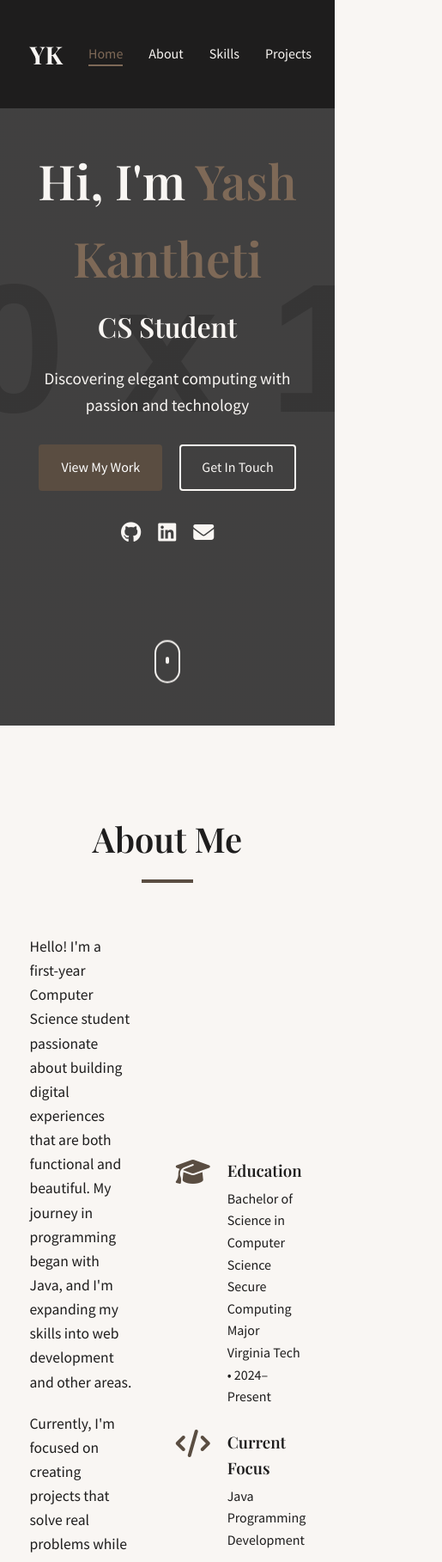
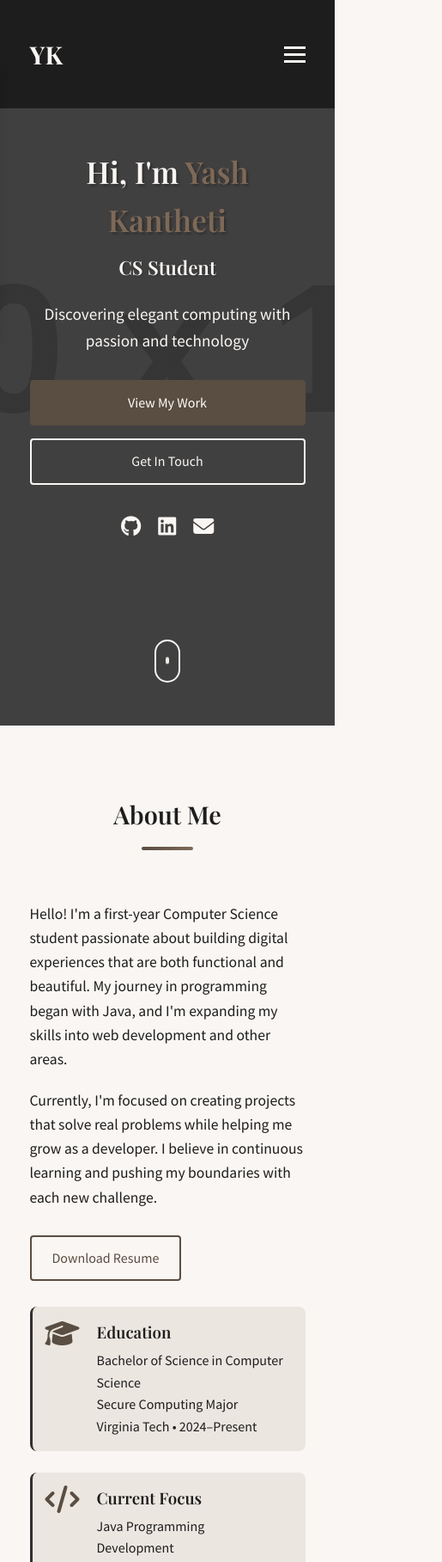
Before and after one commit to YashKantheti/website, a plain HTML site: page index.html in a window 390 px wide. Shown: the top 1817 px of the page at 86% size, 515 px wide, since content can reach past the window. Drawn offline with nearby package versions, Linux system fonts and the light colour scheme; placeholder pictures from the web are drawn by us.

Commit message:
Update style.css

```diff
--- a/style.css
+++ b/style.css
@@ -13,6 +13,13 @@
     --transition: all 0.3s ease;
     --shadow: 0 4px 6px rgba(30, 29, 29, 0.1); /* Americano with opacity */
     --hover-shadow: 0 10px 20px rgba(30, 29, 29, 0.15); /* Americano with opacity */
+
+    /* Adding the complete color codes from the palette */
+    --mocha: #5A4D41; /* Mocha #5A4D41 */
+    --americano: #1E1D1D; /* Americano #1E1D1D */
+    --chai: #7E6957; /* Chai #7E6957 */
+    --roast: #867C70; /* Roast #867C70 */
+    --brew: #303031; /* Brew #303031 */
 }
 
 * {
@@ -125,12 +132,31 @@ img {
 .underline {
     height: 4px;
     width: 60px;
-    background-color: var(--primary-color);
+    background: linear-gradient(to right, var(--mocha), var(--chai));
     margin: 0 auto;
+    border-radius: 2px;
 }
 
 .highlight {
-    color: var(--accent-color);
+    color: var(--chai);
+    position: relative;
+}
+
+.highlight::after {
+    content: '';
+    position: absolute;
+    bottom: 0;
+    left: 0;
+    width: 100%;
+    height: 30%;
+    background-color: var(--roast);
+    opacity: 0.2;
+    z-index: -1;
+    border-radius: 4px;
+}
+
+.accent-text {
+    color: var(--roast);
 }
 
 /* Navigation */
@@ -186,7 +212,7 @@ img {
     left: 0;
     width: 0;
     height: 2px;
-    background-color: var(--accent-color);
+    background: linear-gradient(to right, var(--roast), var(--chai));
     transition: var(--transition);
 }
 
@@ -234,6 +260,7 @@ img {
     font-size: 3.5rem;
     margin-bottom: 10px;
     animation: fadeInDown 1s ease;
+    text-shadow: 2px 2px 3px rgba(0, 0, 0, 0.3);
 }
 
 .hero h2 {
@@ -242,6 +269,7 @@ img {
     color: var(--light-text);
     animation: fadeInDown 1s ease 0.2s;
     animation-fill-mode: both;
+    text-shadow: 1px 1px 2px rgba(0, 0, 0, 0.3);
 }
 
 .hero p {
@@ -335,6 +363,10 @@ img {
     display: flex;
     align-items: flex-start;
     gap: 20px;
+    padding: 15px;
+    border-radius: 8px;
+    background-color: var(--light-bg);
+    border-left: 3px solid var(--brew);
 }
 
 .detail-item i {
@@ -376,11 +408,13 @@ img {
     border-radius: 8px;
     box-shadow: var(--shadow);
     transition: var(--transition);
+    border-bottom: 3px solid var(--roast);
 }
 
 .skill-item:hover {
     transform: translateY(-5px);
     box-shadow: var(--hover-shadow);
+    border-bottom-color: var(--chai);
 }
 
 .skill-icon {
@@ -425,11 +459,13 @@ img {
     overflow: hidden;
     box-shadow: var(--shadow);
     transition: var(--transition);
+    border-top: 4px solid var(--brew);
 }
 
 .project-card:hover {
     transform: translateY(-10px);
     box-shadow: var(--hover-shadow);
+    border-top-color: var(--mocha);
 }
 
 .project-img {
@@ -474,6 +510,8 @@ img {
     padding: 5px 10px;
     border-radius: 4px;
     font-size: 0.9rem;
+    color: var(--mocha);
+    border: 1px solid var(--roast);
 }
 
 .project-links {
@@ -513,11 +551,32 @@ img {
     display: flex;
     align-items: center;
     gap: 15px;
+    padding: 12px;
+    border-radius: 6px;
+    transition: var(--transition);
+}
+
+.contact-item:hover {
+    background-color: var(--light-bg);
+    transform: translateX(5px);
 }
 
 .contact-item i {
     font-size: 1.5rem;
     color: var(--primary-color);
+    width: 40px;
+    height: 40px;
+    display: flex;
+    align-items: center;
+    justify-content: center;
+    background-color: var(--light-bg);
+    border-radius: 50%;
+    transition: var(--transition);
+}
+
+.contact-item:hover i {
+    background-color: var(--chai);
+    color: var(--light-text);
 }
 
 .contact-form {
@@ -525,6 +584,7 @@ img {
     padding: 30px;
     border-radius: 8px;
     box-shadow: var(--shadow);
+    border-left: 4px solid var(--chai);
 }
 
 .form-group {
@@ -635,4 +695,91 @@ footer .container {
     .about-content,
     .skills-content,
     .contact-content {
-        grid-template-
+        grid-template-columns: 1fr;
+        gap: 40px;
+    }
+
+    .skill-grid {
+        grid-template-columns: 1fr 1fr;
+    }
+}
+
+@media screen and (max-width: 768px) {
+    section {
+        padding: 80px 0;
+    }
+
+    .hero h1 {
+        font-size: 2.8rem;
+    }
+
+    .hero h2 {
+        font-size: 1.6rem;
+    }
+
+    .section-header h2 {
+        font-size: 2rem;
+    }
+
+    .nav-links {
+        position: fixed;
+        left: -100%;
+        top: 70px;
+        flex-direction: column;
+        background-color: var(--secondary-color);
+        width: 100%;
+        text-align: center;
+        transition: var(--transition);
+        box-shadow: 0 10px 10px rgba(0, 0, 0, 0.1);
+        padding: 20px 0;
+    }
+
+    .nav-links.active {
+        left: 0;
+    }
+
+    .nav-links li {
+        margin: 15px 0;
+    }
+
+    .hamburger {
+        display: block;
+    }
+
+    .skill-grid {
+        grid-template-columns: 1fr;
+    }
+
+    .projects-grid {
+        grid-template-columns: 1fr;
+    }
+
+    .hero-cta {
+        flex-direction: column;
+        gap: 15px;
+    }
+
+    footer .container {
+        flex-direction: column;
+        gap: 15px;
+    }
+}
+
+@media screen and (max-width: 576px) {
+    .hero h1 {
+        font-size: 2.2rem;
+    }
+
+    .hero h2 {
+        font-size: 1.4rem;
+    }
+
+    .section-header h2 {
+        font-size: 1.8rem;
+    }
+
+    .about-content,
+    .contact-content {
+        gap: 30px;
+    }
+}
```
